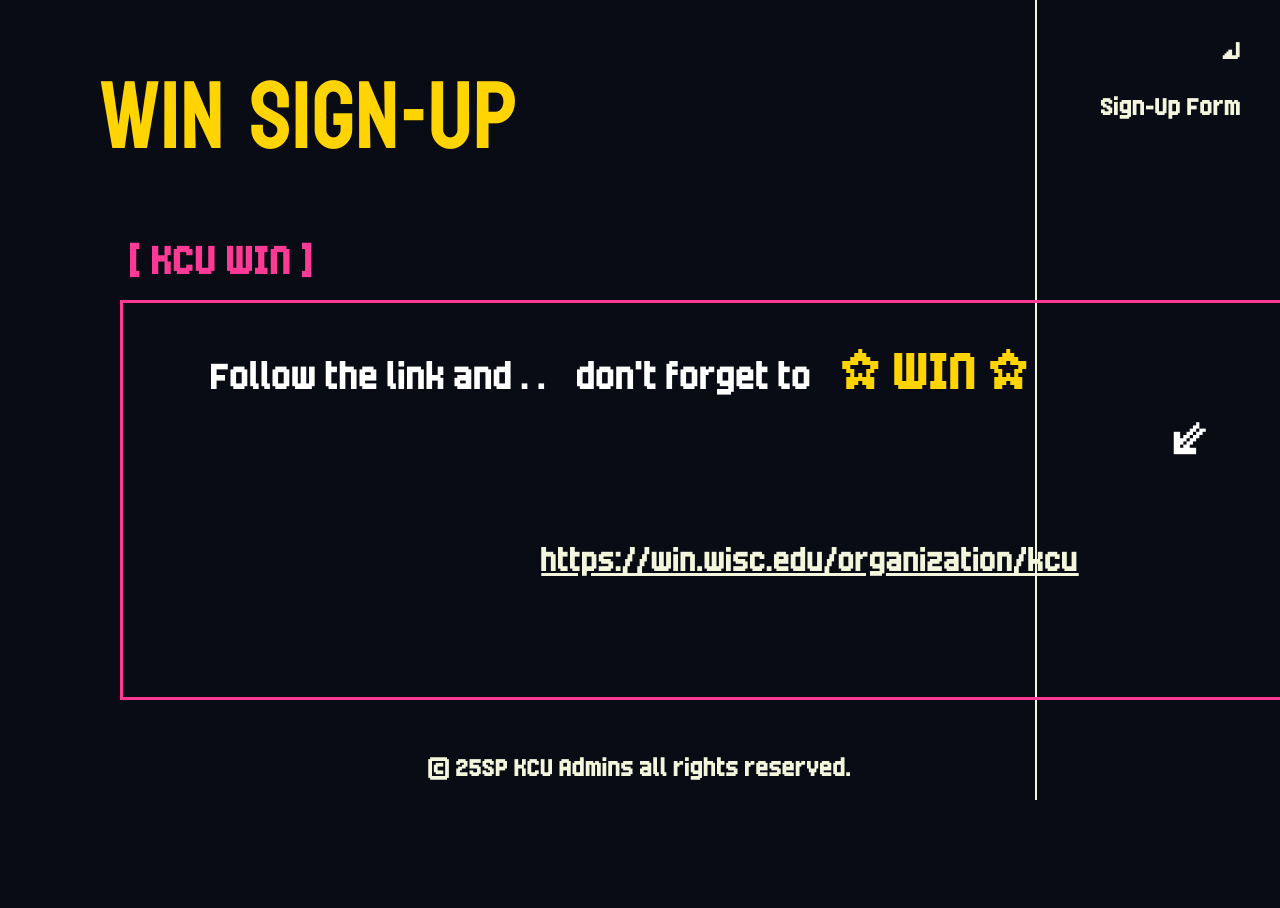
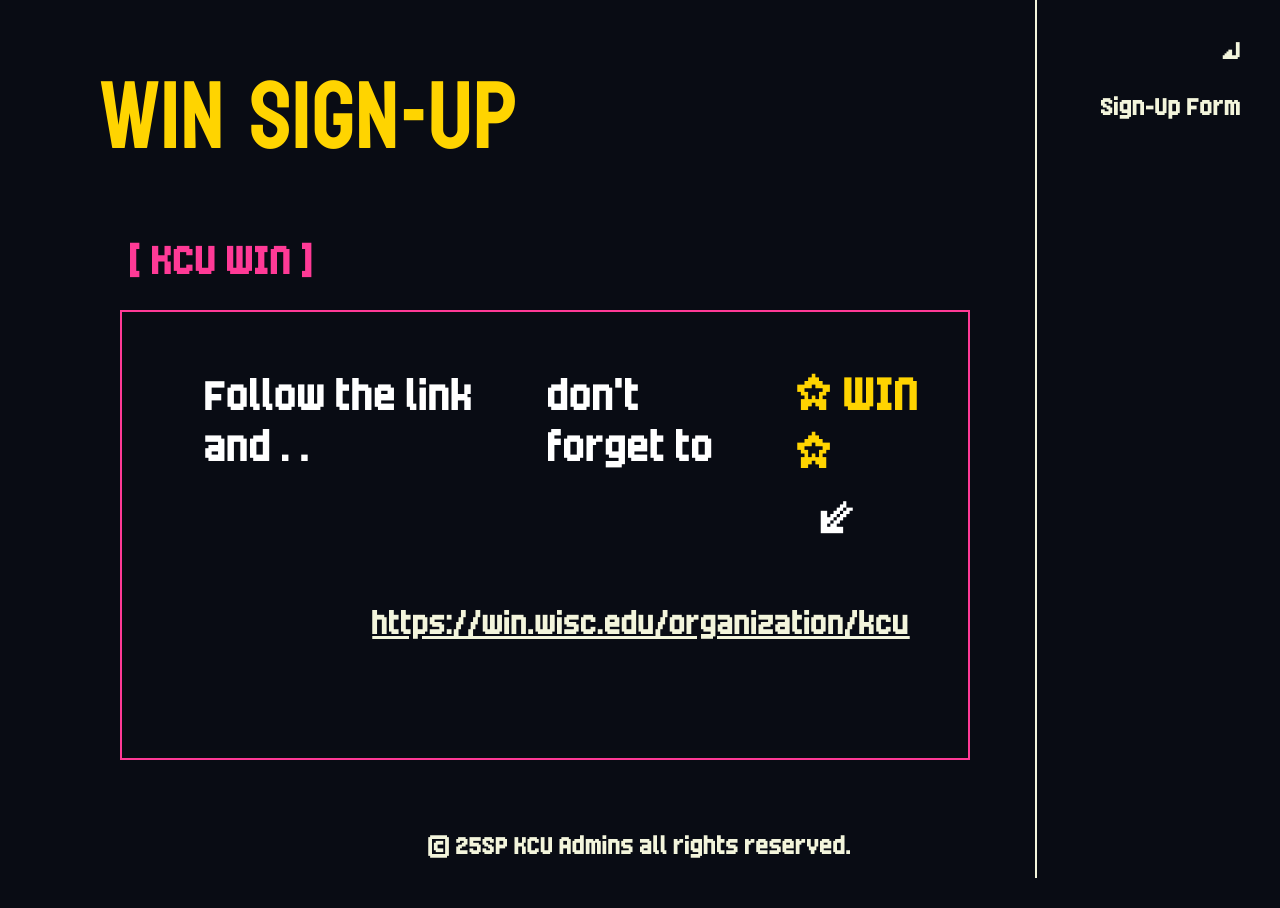
Before and after one commit to maieexx/KCU_Madison, a Next.js app in the folder kcu_madison_web/: page /signup/winPage in a window 1280 px wide. Before the commit the page ends 830 px from the top, so only its background shows below. Built offline with nearby package versions, Linux system fonts and the light colour scheme.

Commit message:
fix: screen responsive pages

```diff
--- a/kcu_madison_web/app/aboutKCU/history/page.tsx
+++ b/kcu_madison_web/app/aboutKCU/history/page.tsx
@@ -54,11 +54,9 @@
       </div>
 
       {/* Main Content Section */}
-      <div className="flex justify-center" style={{
+      <div className="flex justify-center pt-[200px] sm:pt-2[250px] md:pt-[250px] lg:pt-[450px] xl:pt-[450px] pb-14 sm:pb-16 md:pb-20 lg:pb-[450px] xl:pb-[450px]" style={{
         paddingLeft: 'clamp(30px, 20vw, 280px)',
         paddingRight: 'clamp(30px, 20vw, 280px)',
-        paddingTop: 'clamp(100px, 45vh, 450px)',
-        paddingBottom: 'clamp(96px, 45vh, 450px)'
       }}>
 
         {/* Timeline Container */}
@@ -260,7 +258,7 @@
 
       {/* Desktop Navigation */}
       <div className="page-navigation">
-        <div className="white-line" />
+        <div className="white-line absolute" />
         <nav className="nav-orange">
           <ul>
             {NAVIGATION_LINKS.map(({ href, label }) => (
@@ -278,20 +276,23 @@
       </div>
 
       {/* Mobile Navigation */}
-      <nav className="lg:hidden fixed bottom-0 left-0 right-0 bg-[var(--background)] border-t-2 border-[var(--foreground)] z-20" style={{
-        padding: 'clamp(12px, 2vh, 16px)'
-      }}>
-        <ul className="flex justify-around items-center font-decor" style={{
-          fontSize: 'clamp(12px, 3vw, 16px)'
-        }}>
+      <nav
+        className="lg:hidden fixed bottom-0 left-0 right-0 bg-[var(--background)] border-t-2 border-[var(--foreground)] z-20"
+        style={{
+          padding: 'clamp(12px, 2vh, 16px)'
+        }}
+      >
+        <ul
+          className="flex justify-around items-center font-decor"
+          style={{
+            fontSize: 'clamp(20px, 4vw, 30px)'
+          }}
+        >
           {NAVIGATION_LINKS.map(({ href, label, mobileLabel }) => (
             <li key={href}>
               <Link
                 href={href}
-                className="hover:text-[var(--hover-orange)] transition-colors duration-200"
-                style={{
-                  padding: 'clamp(4px, 1vw, 8px)'
-                }}
+                className="hover:text-[var(--hover-orange)] transition-colors duration-200 px-2 py-1"
               >
                 {mobileLabel || label}
               </Link>
--- a/kcu_madison_web/app/globals.css
+++ b/kcu_madison_web/app/globals.css
@@ -284,14 +284,45 @@
 }
 
 .pink-rectangle {
-  @apply w-full max-w-4xl lg:max-w-5xl xl:w-[1180px];
-  @apply h-64 md:h-80 lg:h-96 xl:h-[450px];
-  border: 2px solid var(--pink);
+  @apply w-full border-2 border-[var(--pink)];
+  max-width: clamp(320px, 80vw, 600px);
+  min-height: clamp(300px, 40vh, 450px);
+}
+
+@media (min-width: 640px) {
+  .pink-rectangle {
+    max-width: clamp(90%, 80vw, 900px);
+    min-height: clamp(350px, 45vh, 450px);
+  }
+}
+
+@media (min-width: 768px) {
+  .pink-rectangle {
+    max-width: 1100px;
+    min-height: 400px;
+  }
 }
 
 @media (min-width: 1024px) {
   .pink-rectangle {
-    border-width: 3px;
+    max-width: clamp(600px, 60vw, 800px);
+    min-height: clamp(400px, 45vh, 450px);
+  }
+}
+
+@media (min-width: 1280px) {
+  .pink-rectangle {
+    max-width: clamp(850px, 65vw, 1000px);
+    height: clamp(450px, 50vh, 500px);
+    min-height: clamp(450px, 50vh, 500px);
+  }
+}
+
+@media (min-width: 1536px) {
+  .pink-rectangle {
+    max-width: clamp(1000px, 65vw, 1300px);
+    height: clamp(450px, 55vh, 500px);
+    min-height: clamp(450px, 55vh, 500px);
   }
 }
 
@@ -324,7 +355,7 @@
 
 @media (min-width: 1280px) {
   .green-rectangle {
-    max-width: clamp(850px, 65vw, 1000px);
+    max-width: clamp(850px, 65vw, px);
     height: clamp(650px, 55vh, 750px);
     min-height: clamp(500px, 55vh, 600px);
   }
@@ -560,13 +591,6 @@
     line-height: 1.8;
   }
 
-  /* Override responsive rectangles with fixed desktop sizes if needed */
-  .pink-rectangle {
-    max-width: none;
-    width: 1180px;
-    height: 450px;
-  }
-
   .white-rectangle {
     max-width: none;
     width: 750px;
--- a/kcu_madison_web/app/page.tsx
+++ b/kcu_madison_web/app/page.tsx
@@ -32,7 +32,7 @@
             marginBottom: 'clamp(24px, 4vh, 32px)'
           }}>
             <h1 className="font-main leading-tight" style={{
-              fontSize: 'clamp(50px, 10vw, 135px)',
+              fontSize: 'clamp(50px, 7.7vw, 140px)',
               wordSpacing: 'clamp(4px, 2vw, 16px)',
               lineHeight: 'clamp(1.0, 1.1, 1.5)',
             }}>
@@ -70,20 +70,20 @@
           {/* Star Pattern */}
           <div className="absolute z-10" style={{
             top: 'clamp(140px, 18vh, 140px)',
-            right: 'clamp(60px, 6vw, 100px)'
+            right: 'clamp(70px, 10vw, 140px)'
           }}>
             <p style={{
               color: '#FFFC65',
-              fontSize: 'clamp(20px, 4vw, 60px)'
+              fontSize: 'clamp(20px, 3.2vw, 80px)'
             }} className="font-decor">☆★☆★☆★</p>
           </div>
           <div className="absolute z-10" style={{
-            top: 'clamp(190px, 20vh, 190px)',
-            right: 'clamp(50px, 22vw, 140px)'
+            top: 'clamp(190px, 22vh, 200px)',
+            right: 'clamp(110px, 10vw, 180px)'
           }}>
             <p style={{
               color: '#FFFC65',
-              fontSize: 'clamp(20px, 4vw, 60px)'
+              fontSize: 'clamp(20px, 3.2vw, 80px)'
             }} className="font-decor">☆★☆★☆★</p>
           </div>
 
--- a/kcu_madison_web/app/signup/winPage/page.tsx
+++ b/kcu_madison_web/app/signup/winPage/page.tsx
@@ -30,18 +30,20 @@
             >
                 [ KCU WIN ]
             </p>
-
         <div
-                className="pink-rectangle absolute top-36 left-2 sm:top-44 sm:left-4 md:top-52 md:left-8 lg:top-56 lg:left-16 xl:left-[120px] xl:top-[300px] px-1 sm:px-2 z-10"
-                style={{
-                    width: 'clamp(350px, 95vw, 1180px)',
-                    height: 'clamp(300px, 50vh, 450px)',
-                    maxWidth: 'calc(100vw - 16px)'
-                }}
+            className="flex justify-start px-2 pb-[50px] sm:px-4 md:px-[100px] lg:px-[120px] pt-12 sm:pt-16 md:pt-[210px] lg:pt-[230px] lg:pb-[80px] xl:pb-[118px]"
+        >
+            {/* Pink Rectangle with responsive positioning and sizing */}
+            <div
+                className="pink-rectangle relative p-2 sm:p-3 mt-20 md:p-4 lg:p-6 xl:p-8"
             >
                 <div
-                    className="font-decor mt-4 sm:mt-6 md:mt-8 lg:mt-[20px] xl:mt-[30px] ml-2 sm:ml-4 md:ml-8 lg:ml-12 xl:ml-[80px] text-left text-white"
-                    style={{ fontSize: 'clamp(16px, 3.5vw, 55px)' }}
+                    className="font-decor text-white leading-tight"
+                    style={{
+                    fontSize: 'clamp(16px, 4vw, 58px)',
+                    marginTop: 'clamp(8px, 2vh, 20px)',
+                    marginLeft: 'clamp(12px, 4vw, 80px)'
+                    }}
                 >
                     <div className="flex flex-col sm:flex-row gap-2 sm:gap-4 md:gap-6 lg:gap-8 xl:gap-[30px] items-start sm:items-baseline">
                         <span>Follow the link and . .</span>
@@ -49,15 +51,18 @@
                         <span
                             style={{
                                 color: 'var(--yellow)',
-                                fontSize: 'clamp(20px, 5vw, 85px)'
+                                fontSize: 'clamp(20px, 5vw, 58px)'
                             }}
                         >
                             ☆ WIN ☆
                         </span>
                     </div>
                     <div
-                        className="flex mt-2 sm:mt-3 md:mt-4 lg:mt-[6px] xl:mt-[10px] justify-end pr-4 sm:pr-8 md:pr-16 lg:pr-20 xl:ml-[800px]"
-                        style={{ fontSize: 'clamp(20px, 4vw, 55px)' }}
+                        className="flex justify-end pr-4 sm:pr-8 md:pr-16 lg:pr-20"
+                        style={{
+                            fontSize: 'clamp(20px, 4vw, 55px)',
+                            marginTop: 'clamp(8px, 2vh, 10px)'
+                        }}
                     >
                         <span>⇙</span>
                     </div>
@@ -67,20 +72,25 @@
                     href="https://win.wisc.edu/organization/kcu"
                     target="_blank"
                     rel="noopener noreferrer"
-                    className="font-decor block mt-4 sm:mt-6 md:mt-12 lg:mt-16 xl:mt-[80px] ml-2 sm:ml-4 md:ml-8 lg:ml-16 xl:ml-[200px] text-center underline hover:text-[var(--yellow)] break-all"
-                    style={{ fontSize: 'clamp(12px, 3vw, 50px)' }}
+                    className="font-decor block text-center underline hover:text-[var(--yellow)] break-all"
+                    style={{
+                        fontSize: 'clamp(12px, 3vw, 50px)',
+                        marginTop: 'clamp(16px, 8vh, 80px)',
+                        marginLeft: 'clamp(8px, 15vw, 200px)'
+                    }}
                 >
                     https://win.wisc.edu/organization/kcu
                 </a>
             </div>
+        </div>
 
-            {/* Desktop Navigation using existing page-navigation component */}
+            {/* Desktop Navigation */}
             <div className="page-navigation">
-                <div className="white-line" />
-                <nav>
+                <div className="white-line absolute" />
+                <nav className="nav-yellow">
                     <ul>
-                        {NAVIGATION_LINKS.map(({ href, label }, idx) => (
-                            <li key={href} className={idx === 0 ? '' : 'mt-[20px]'}>
+                        {NAVIGATION_LINKS.map(({ href, label }) => (
+                            <li key={href}>
                                 <Link
                                     href={href}
                                     className="page-nav block"
```
Also changed, not shown: kcu_madison_web/app/signup/page.tsx (+33 -17 lines). Lines whose indentation alone changed are shown as unchanged.
